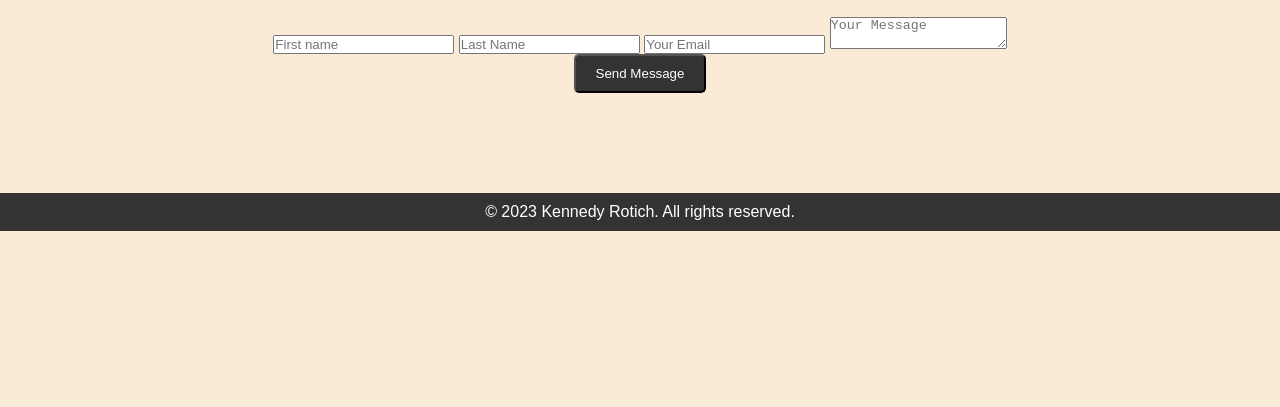
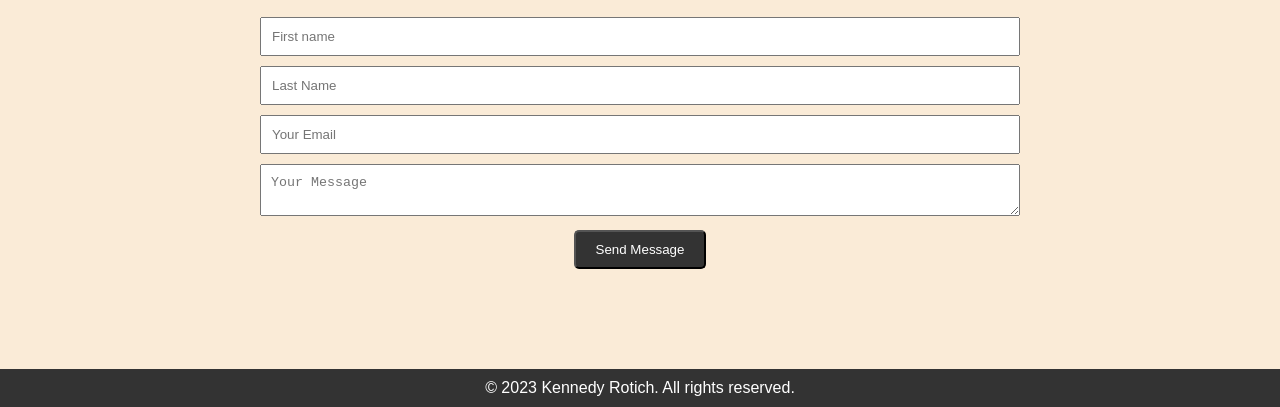
Before and after one commit to RotichKipkoech/My-Personal-Website, a plain HTML site: page index.html in a window 1280 px wide. Shown: the part 2569-2976 px from the top of the page. Before the commit the page ends 2800 px from the top, so only its background shows below. Drawn offline with nearby package versions, Linux system fonts and the light colour scheme.

Commit message:
added input styles

```diff
--- a/styles.css
+++ b/styles.css
@@ -129,3 +129,14 @@
     color: #333;
     font-size: 24px;
   }
+  .container form input,
+.container form textarea {
+  width: 100%;
+  padding: 10px;
+  margin-bottom: 10px;
+}
+
+.container form button {
+  display: block;
+  margin: 0 auto;
+}
```
